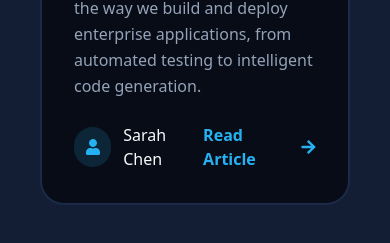
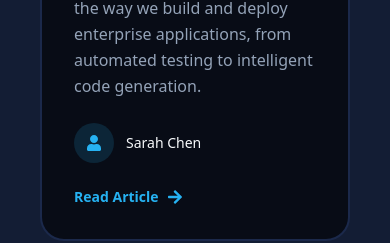
Before and after one commit to DeraJudy/pematrix, a Next.js app: page /blog in a window 390 px wide. Shown: the part 957-1200 px from the top of the page. Built offline with nearby package versions, Linux system fonts and the light colour scheme.

Commit message:
Blog done

```diff
--- a/src/app/blog/page.js
+++ b/src/app/blog/page.js
@@ -1,5 +1,5 @@
 "use client";
-import React, { useState, useEffect } from "react";
+import React, { useState } from "react";
 import Link from "next/link";
 import { motion } from "framer-motion";
 import { FaArrowRight, FaCalendar, FaClock, FaUser } from "react-icons/fa";
@@ -74,16 +74,6 @@ const blogPosts = [
 const categories = ["All", "Technology", "Development", "Design", "DevOps", "Security", "Business"];
 
 const page = () => {
-
-    const [isMobile, setIsMobile] = useState(false);
-
-    useEffect(() => {
-        const check = () => setIsMobile(window.innerWidth < 768);
-        check();
-        window.addEventListener("resize", check);
-        return () => window.removeEventListener("resize", check);
-    }, []);
-
     const [activeCategory, setActiveCategory] = useState("All");
 
     const filteredblogPosts =
@@ -132,16 +122,8 @@ const page = () => {
                         }}
                     >
                         <motion.article
-                            whileHover={!isMobile ? { y: -6 } : undefined}
-                            whileTap={isMobile ? { scale: 0.98 } : undefined}
-
-                            initial={{ opacity: 0, y: 30 }}
-                            whileInView={{ opacity: 1, y: 0 }}
-                            viewport={{ once: true, amount: 0.3 }}
-                            transition={{ duration: 0.6, ease: "easeOut" }}
-
-
-                            // transition={{ type: "spring", stiffness: 120 }}
+                            whileHover={{ y: -6 }}
+                            transition={{ type: "spring", stiffness: 120 }}
                             className="group"
                         >
                             <Link href="#" className="block">
@@ -201,18 +183,17 @@ const page = () => {
                                             </p>
                                         </div>
 
-                                        <div className="flex items-center justify-between">
+                                        <div className="flex flex-col sm:flex-row sm:items-center sm:justify-between gap-6">
                                             <div className="flex items-center gap-3">
                                                 <div
-                                                    className="w-10 h-10 rounded-full flex items-center justify-center"
-                                                    style={{
-                                                        backgroundColor: "hsl(var(--primary) / 15%)",
-                                                    }}
+                                                    className="w-10 h-10 rounded-full flex items-center justify-center shrink-0"
+                                                    style={{ backgroundColor: "hsl(var(--primary) / 15%)" }}
                                                 >
                                                     <FaUser style={{ color: "hsl(var(--primary))" }} />
                                                 </div>
+
                                                 <span
-                                                    className="font-medium"
+                                                    className="font-medium text-sm sm:text-base"
                                                     style={{ color: "hsl(var(--foreground))" }}
                                                 >
                                                     {featuredPost.author}
@@ -220,12 +201,14 @@ const page = () => {
                                             </div>
 
                                             <span
-                                                className="flex items-center gap-2 font-semibold"
+                                                className="flex items-center gap-2 font-semibold text-sm sm:text-base transition-transform sm:hover:translate-x-1"
                                                 style={{ color: "hsl(var(--primary))" }}
                                             >
-                                                Read Article <FaArrowRight />
+                                                Read Article
+                                                <FaArrowRight className="w-4 h-4" />
                                             </span>
                                         </div>
+
                                     </div>
                                 </div>
                             </Link>
```
